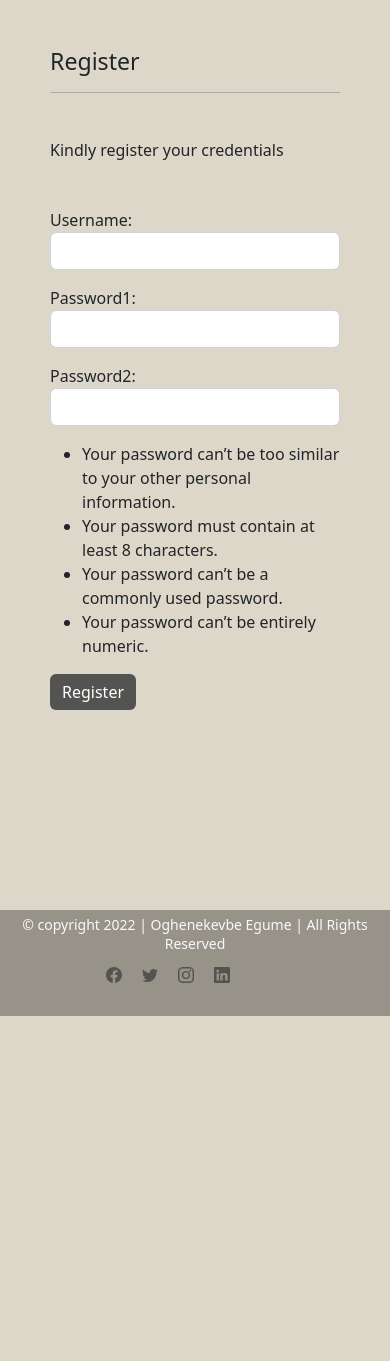
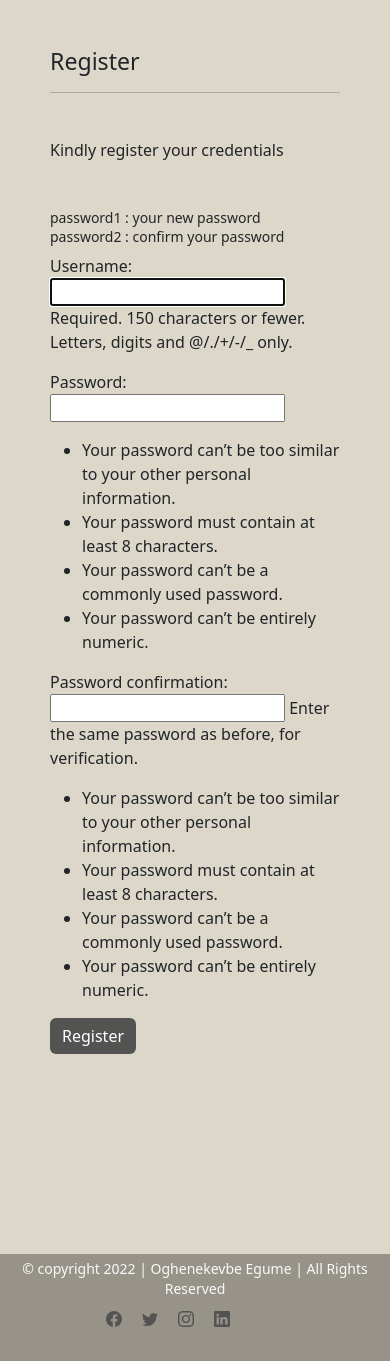
Before and after one commit to Oghenekevbe/Blog, a Django app: page /register/ in a window 390 px wide. Shown: the part 480-1841 px from the top of the page. Before the commit the page ends 1496 px from the top, so only its background shows below. Run offline with Django 3.2, Linux system fonts and the light colour scheme; some libraries are stand-ins or nearby versions; some web fonts are replaced.

Commit message:
adjusted user registration

```diff
--- a/blog/forms.py
+++ b/blog/forms.py
@@ -94,7 +94,7 @@ class AddTrendingForm(forms.ModelForm):
         }
 
 
-class RegisterForm(forms.ModelForm):
+class RegisterForm(UserCreationForm):
     username = forms.CharField(max_length=255, widget= forms.TextInput(attrs={'class':'form-control'}),required=True,)
     password1 = forms.CharField(max_length=255, widget= forms.PasswordInput(attrs={'class':'form-control', 'type': 'password'}),required=True,)
     password2 = forms.CharField(max_length=255, widget= forms.PasswordInput(attrs={'class':'form-control', 'type': 'password'}),required=True,)
--- a/blog/views.py
+++ b/blog/views.py
@@ -317,7 +317,7 @@ class Reply(ListView):
 ''' views for user credentials'''
 
 class UserRegister(CreateView):
-    form_class = RegisterForm
+    form_class = UserCreationForm
     template_name = 'registration/register.html'
     success_url = reverse_lazy('login')
 
--- a/static/css/style.css
+++ b/static/css/style.css
@@ -524,7 +524,9 @@ span h6 {
 
 	}
 
-
+	.trends {
+        margin-left: 20px;
+    }
 	.pic-container {
 		display: block !important;
 	}
--- a/templates/registration/register.html
+++ b/templates/registration/register.html
@@ -10,6 +10,8 @@
                 <p><h3 class=' mb-5'>Register</h></p>
                     <hr>
                 <p><h6 class=' mb-5'>Kindly register your credentials</h6></p>
+                    <h6><small>password1 : your new password <br>
+                        password2 : confirm your password</small></h6>
                 <form action="" method='POST'>
                     {% csrf_token %}
                     {{ form.as_p }}
```
